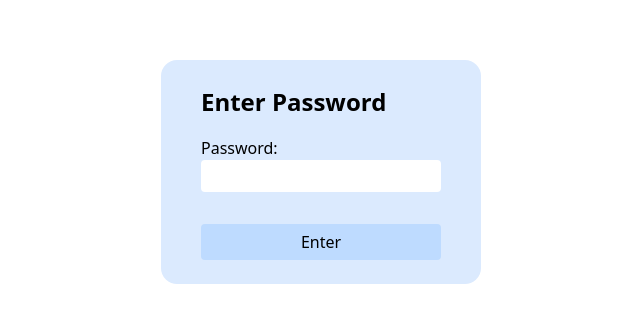
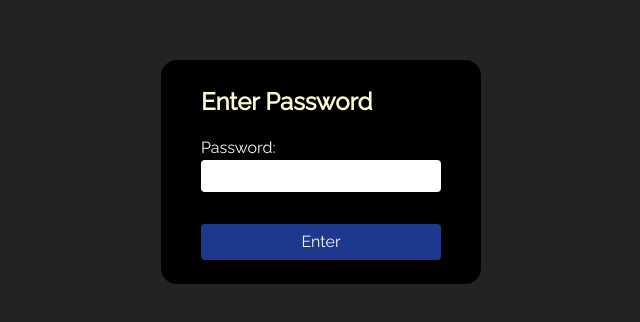
Before and after one commit to Lunim-Corporate/moonstone-site, a Next.js app: page /enter-password in a window 1280 px wide. Shown: the part 228-550 px from the top of the page, without its empty margins (319-959 px from the left). Built offline with nearby package versions, Linux system fonts and the light colour scheme; no server answers.

Commit message:
style: update form colors and enhance typography with Google Fonts

```diff
--- a/src/app/enter-password/_components/Form.tsx
+++ b/src/app/enter-password/_components/Form.tsx
@@ -38,7 +38,7 @@ export default function Form() {
     }
   return (
     <>
-        <form onSubmit={submit} className="bg-blue-100 py-6 px-10 max-w-80 rounded-2xl">
+        <form onSubmit={submit} className="bg-black py-6 px-10 max-w-80 rounded-2xl">
             <h1 className="mb-4 font-bold">Enter Password</h1>
             <div className="mb-8">
                 <label htmlFor="password">Password:</label>
@@ -52,7 +52,7 @@ export default function Form() {
                   />
             </div>
             <div>
-                <button type="submit" className="cursor-pointer rounded px-4 py-1.5 w-full bg-blue-200 hover:bg-blue-400 transition-colors duration-600">Enter</button>
+                <button type="submit" className="cursor-pointer rounded px-4 py-1.5 w-full bg-blue-900 hover:bg-blue-400 transition-colors duration-600">Enter</button>
             </div>
         </form>
         {error && <div className="text-red-500 mt-4">{error}</div>}
--- a/src/app/globals.css
+++ b/src/app/globals.css
@@ -5,8 +5,6 @@
     --main-text-color: #F8F8F8;
     --cta-color: #03ECF2;
     --background-color: #252222;
-    /* --header-font: Lora Bold; */
-    /* --body-font: Raleway Regular */
 }
 
 /* Add base styles here */
@@ -15,7 +13,17 @@
         height: 100%;
     }
 
+    body {
+        background-color: var(--background-color);
+        color: var(--main-text-color);
+        font-family: var(--font-raleway);
+    }
+
     h1 {
         font-size: 1.5rem;
     }
+
+    :is(h1, h2, h3, h4, h5, h6) {
+        color: var(--heading-color);
+    }
 }
--- a/src/app/layout.tsx
+++ b/src/app/layout.tsx
@@ -7,11 +7,27 @@ import { PrismicPreview } from "@prismicio/next";
 import { repositoryName } from "../prismicio";
 // Google Analytics
 import { GoogleAnalytics } from "@next/third-parties/google"
+// Fonts
+import { Raleway, Lora } from "next/font/google";
 
 export const metadata: Metadata = {
   title: "Create Next App",
   description: "Generated by create next app",
 };
+
+const raleway = Raleway({
+  weight: ["400"],
+  style: ["normal"],
+  subsets: ["latin"],
+  variable: "--font-raleway",
+})
+
+const lora = Lora({
+  weight: ["700"],
+  style: ["normal"],
+  subsets: ["latin"],
+  variable: "--font-lora",
+})
 
 const gaId = process.env.NEXT_PUBLIC_GA_ID;
 
@@ -21,7 +37,7 @@ export default function RootLayout({
   children: React.ReactNode;
 }>) {
   return (
-    <html lang="en">
+    <html lang="en" className={`${raleway.variable} ${lora.variable}`}>
       <body>
         {children}
       </body>
```
